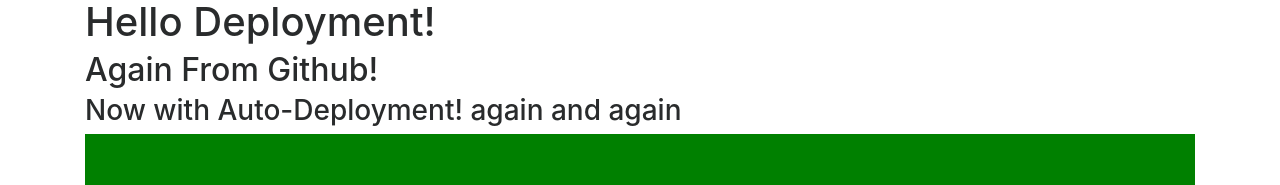
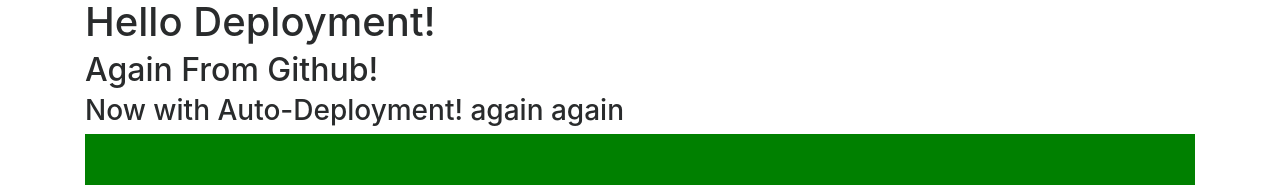
Before and after one commit to MostafaAttia/CodeDeployTest, a plain HTML site: page index.html in a window 1280 px wide. Shown: the top 185 px of the page. Drawn offline with nearby package versions, Linux system fonts and the light colour scheme.

Commit message:
auto deployment again

```diff
--- a/index.html
+++ b/index.html
@@ -11,7 +11,7 @@
 <div class="container">
 	<h1>Hello Deployment!</h1>
 	<h2>Again From Github!</h2>
-	<h3>Now with Auto-Deployment! again and again</h3>
+	<h3>Now with Auto-Deployment! again again</h3>
 	<div class="raw">
 		<div class="col" style="background-color: green; height: 200px;">
 
```
